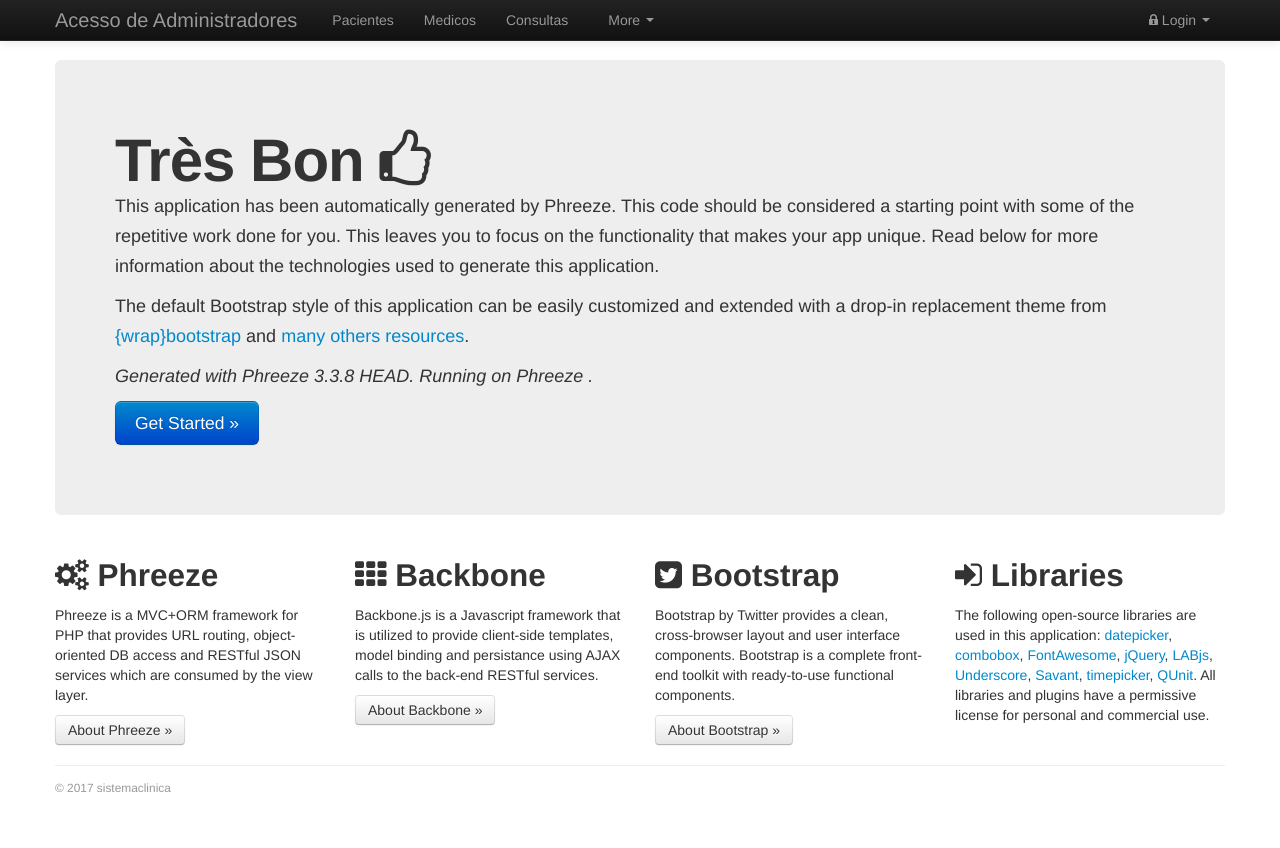
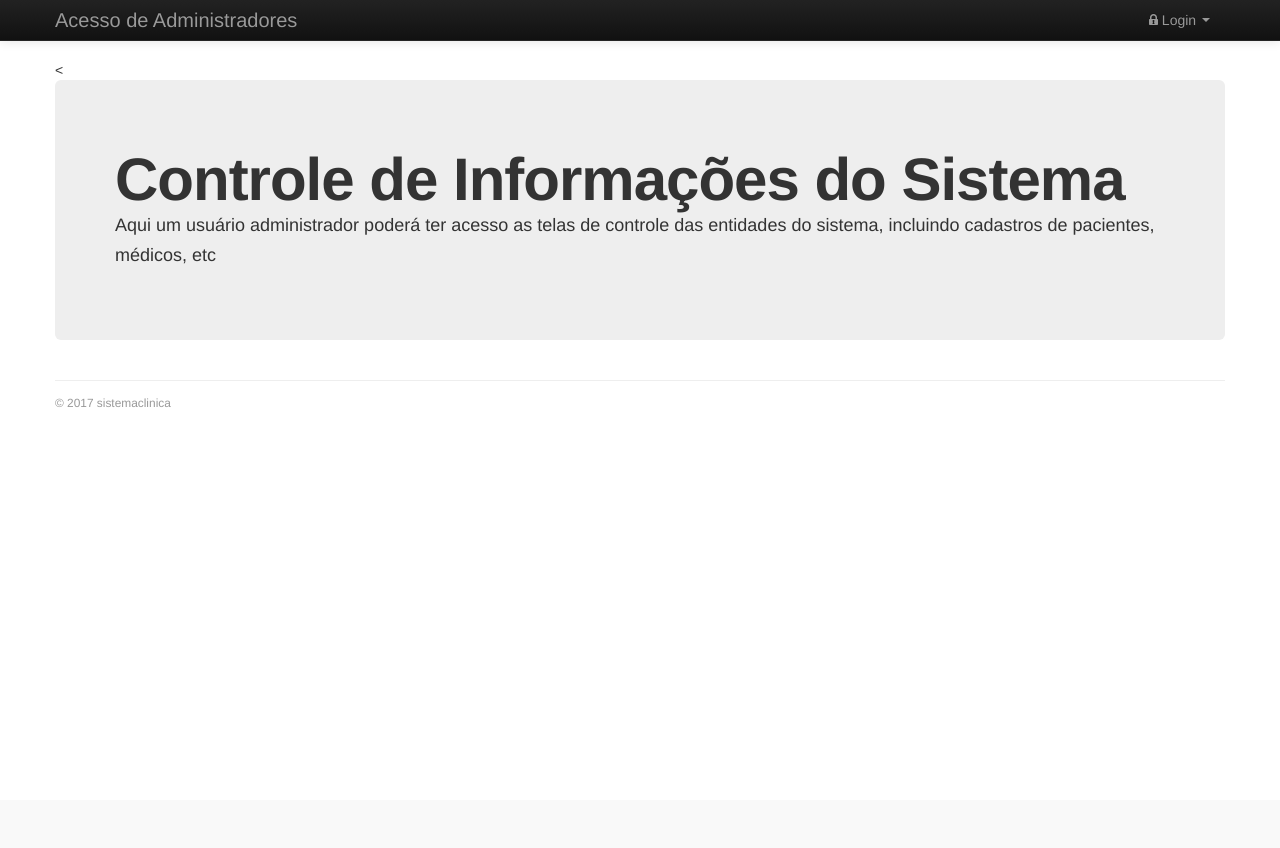
Before and after one commit to AlberJ/Sistema-Clinica, a PHP site: the page made by sistemaclinica/templates/DefaultHome.tpl.php in a window 1280 px wide. After the commit the page ends 407 px from the top, so only its background shows below. Run offline with PHP 8.4, Linux system fonts and the light colour scheme; the template is opened without the code that fills it, so the values that code supplies are empty; some libraries are stand-ins or nearby versions.

Commit message:
Atualização na view do Projeto

```diff
--- a/sistemaclinica/libs/App/ExampleUser.php
+++ b/sistemaclinica/libs/App/ExampleUser.php
@@ -40,7 +40,7 @@
 		{
 			self::$USERS = Array(
 				"demo"=>password_hash("pass",PASSWORD_BCRYPT),
-				"admin"=>password_hash("pass",PASSWORD_BCRYPT)
+				"admin"=>password_hash("admin",PASSWORD_BCRYPT)
 			);
 		}
 	}
--- a/sistemaclinica/libs/Controller/AppBaseController.php
+++ b/sistemaclinica/libs/Controller/AppBaseController.php
@@ -30,13 +30,13 @@
 		// TODO: add app-wide bootsrap code
 
 		// EXAMPLE: require authentication to access the app
-		/*
+
 		if ( !in_array($this->GetRouter()->GetUri(),array('login','loginform','logout')) )
 		{
 			require_once("App/ExampleUser.php");
 			$this->RequirePermission(ExampleUser::$PERMISSION_ADMIN,'SecureExample.LoginForm');
 		}
-		//*/
+		//
 	}
 
 	/**
--- a/sistemaclinica/templates/DefaultHome.tpl.php
+++ b/sistemaclinica/templates/DefaultHome.tpl.php
@@ -61,26 +61,15 @@
 	<div class="container">
 
 		<!-- Main hero unit for a primary marketing message or call to action -->
-		<div class="hero-unit">
-			<h1>Tr&#232;s Bon <i class="icon-thumbs-up"></i></h1>
-			<p>This application has been automatically generated by Phreeze.  This code should be
-			considered a starting point with some of the repetitive work done for you. This leaves you to
-			focus on the functionality that makes your app unique.  Read below for more information about
-			the technologies used to generate this application.</p>
+		<<div class="hero-unit">
+			<h1> Controle de Informações do Sistema</h1>
+			<p>Aqui um usuário administrador poderá ter acesso as telas de controle das entidades do sistema, incluindo cadastros de pacientes, médicos, etc</p>
 
-			<p>The default Bootstrap style of this application can be easily customized and extended with
-			a drop-in replacement theme from
-			<a href="https://wrapbootstrap.com/?ref=phreeze">{wrap}bootstrap</a>
-			and <a href="http://www.google.com/search?q=bootstrap+themes">many others resources</a>.</p>
 
-			<p><em>Generated with Phreeze 3.3.8 HEAD.
-			Running on Phreeze <?php $this->eprint($this->PHREEZE_VERSION); ?><?php if ($this->PHREEZE_PHAR) { $this->eprint(' (' . basename($this->PHREEZE_PHAR) . ')'); } ?>.</em></p>
-
-			<a class="btn btn-primary btn-large" data-toggle="modal" href="#getStartedDialog">Get Started &raquo;</a></p>
 		</div>
 
 		<!-- Example row of columns -->
-		<div class="row">
+		<!-- <div class="row">
 			<div class="span3">
 				<h2><i class="icon-cogs"></i> Phreeze</h2>
 				 <p>Phreeze is a MVC+ORM framework for PHP that provides
@@ -117,7 +106,7 @@
 				All libraries and plugins have a permissive license for personal and commercial use.
 				</p>
 			</div>
-		</div>
+		</div> -->
 
 	</div> <!-- /container -->
 
--- a/sistemaclinica/templates/_Header.tpl.php
+++ b/sistemaclinica/templates/_Header.tpl.php
@@ -61,29 +61,12 @@
 						</a>
 						<a class="brand" href="./">Acesso de Administradores</a>
 						<div class="nav-collapse collapse">
-							<ul class="nav">
-								<li <?php if ($this->nav=='pacientes') { echo 'class="active"'; } ?>><a href="./pacientes">Pacientes</a></li>
-								<li <?php if ($this->nav=='medicos') { echo 'class="active"'; } ?>><a href="./medicos">Medicos</a></li>
-								<li <?php if ($this->nav=='consultas') { echo 'class="active"'; } ?>><a href="./consultas">Consultas</a></li>
 
-							</ul>
-							<ul class="nav">
-								<li class="dropdown">
-								<a href="#" class="dropdown-toggle" data-toggle="dropdown">More <b class="caret"></b></a>
-								<ul class="dropdown-menu">
-								<li <?php if ($this->nav=='exames') { echo 'class="active"'; } ?>><a href="./exames">Exames</a></li>
-								<li <?php if ($this->nav=='medicamentos') { echo 'class="active"'; } ?>><a href="./medicamentos">Medicamentos</a></li>
-								<li <?php if ($this->nav=='prescricoes') { echo 'class="active"'; } ?>><a href="./prescricoes">Prescricões</a></li>
-								</ul>
-								</li>
-							</ul>
 							<ul class="nav pull-right">
 								<li class="dropdown">
 								<a href="#" class="dropdown-toggle" data-toggle="dropdown"><i class="icon-lock"></i> Login <i class="caret"></i></a>
 								<ul class="dropdown-menu">
-									<li><a href="./loginform">Login</a></li>
 									<li class="divider"></li>
-									<li><a href="./secureuser">Logar como Usuário <i class="icon-lock"></i></a></li>
 									<li><a href="./secureadmin">Logar como Admin <i class="icon-lock"></i></a></li>
 								</ul>
 								</li>
```
Also changed, not shown: sistemaclinica/templates/SecureExample.tpl.php (+18 -14 lines).
